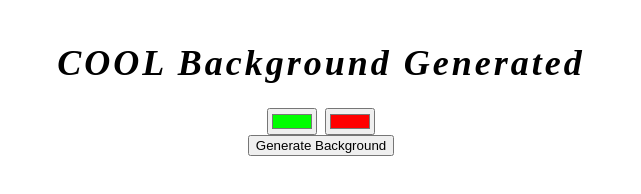
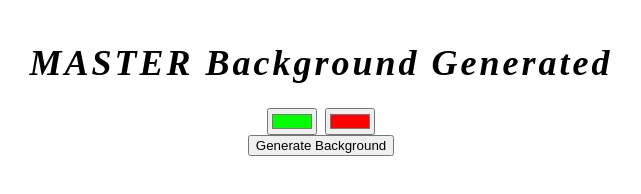
Before and after one commit to xritz0x/backgroundGenerator, a plain HTML site: page index.html in a window 1280 px wide. Shown: the whole page, without its empty margins (319-960 px from the left). Drawn offline with Linux system fonts and the light colour scheme.

Commit message:
editing tittle to master

```diff
--- a/index.html
+++ b/index.html
@@ -6,7 +6,7 @@
 	<link rel="stylesheet" type="text/css" href="style.css">
 </head>
 <body id="gradient">
-	<h1>COOL Background Generated</h1>
+	<h1>MASTER Background Generated</h1>
 	<h2></h2>
 	<input class="color1" type="color" name="color1" value="#00ff00">
 	<input class="color2" type="color" name="color2" value="#ff0000">
```
